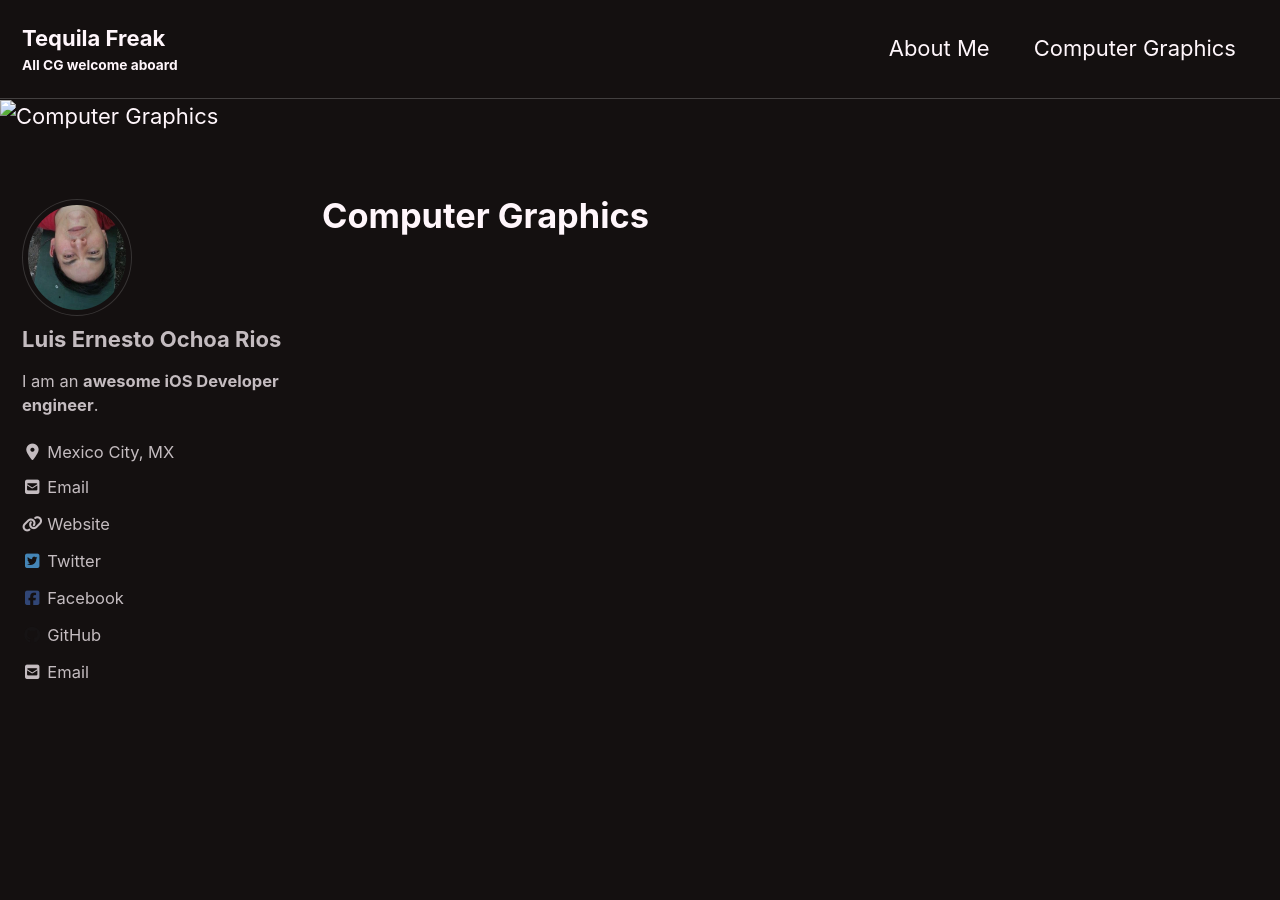
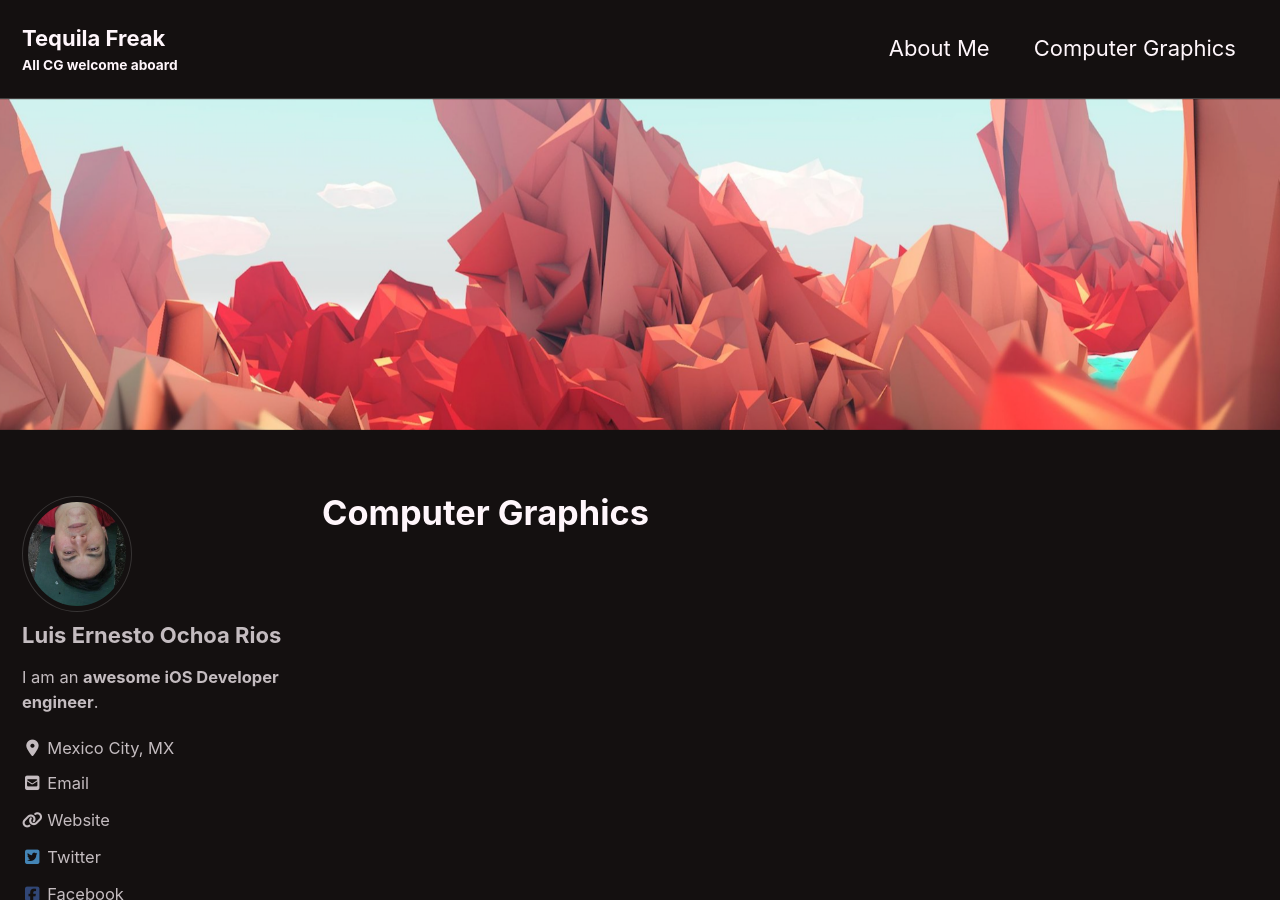
Before and after one commit to Leor8a/leor8a.github.io, a Jekyll site: the page built from _pages/computergraphics.md, in a window 1280 px wide and 900 px high. Built offline with Jekyll 4.4.1, drawn with Linux system fonts in a browser that asks for light colours; cached includes are drawn as plain includes; nearby versions of some CDN libraries.

Commit message:
image errors

```diff
--- a/_config.yml
+++ b/_config.yml
@@ -108,7 +108,7 @@ analytics:
 # Site Author
 author:
   name             : "Luis Ernesto Ochoa Rios"
-  avatar           : "/assets/images/mee.jpg"
+  avatar           : "/images/mee.jpg"
   bio              : "I am an **awesome iOS Developer engineer**."
   location         : "Mexico City, MX"
   email            : "leor8apuma@gmail.com"
--- a/_pages/computergraphics.md
+++ b/_pages/computergraphics.md
@@ -4,5 +4,5 @@ permalink: /computer-graphics/
 title: "Computer Graphics"
 author_profile: true
 header:
- image: "/assests/images/lowpolyTwo.jpg"
+ image: "/images/lowpolyTwo.jpg"
 ---
--- a/index.html
+++ b/index.html
@@ -2,5 +2,5 @@
 layout: home
 author_profile: true
 header:
-	image: "/assets/images/iosDev.jpg"
+	image: "/images/iosDev.jpg"
 ---
```
Also changed, not shown: _pages/about.md (+1 -1 lines), images/Luis.jpg (renamed from assets/images/Luis.jpg), images/iosDev.jpg (renamed from assets/images/iosDev.jpg), images/lowpoly.jpg (renamed from assets/images/lowpoly.jpg), images/lowpolyTwo.jpg (renamed from assets/images/lowpolyTwo.jpg), images/mee.jpg (renamed from assets/images/mee.jpg), images/music.jpg (renamed from assets/images/music.jpg).
